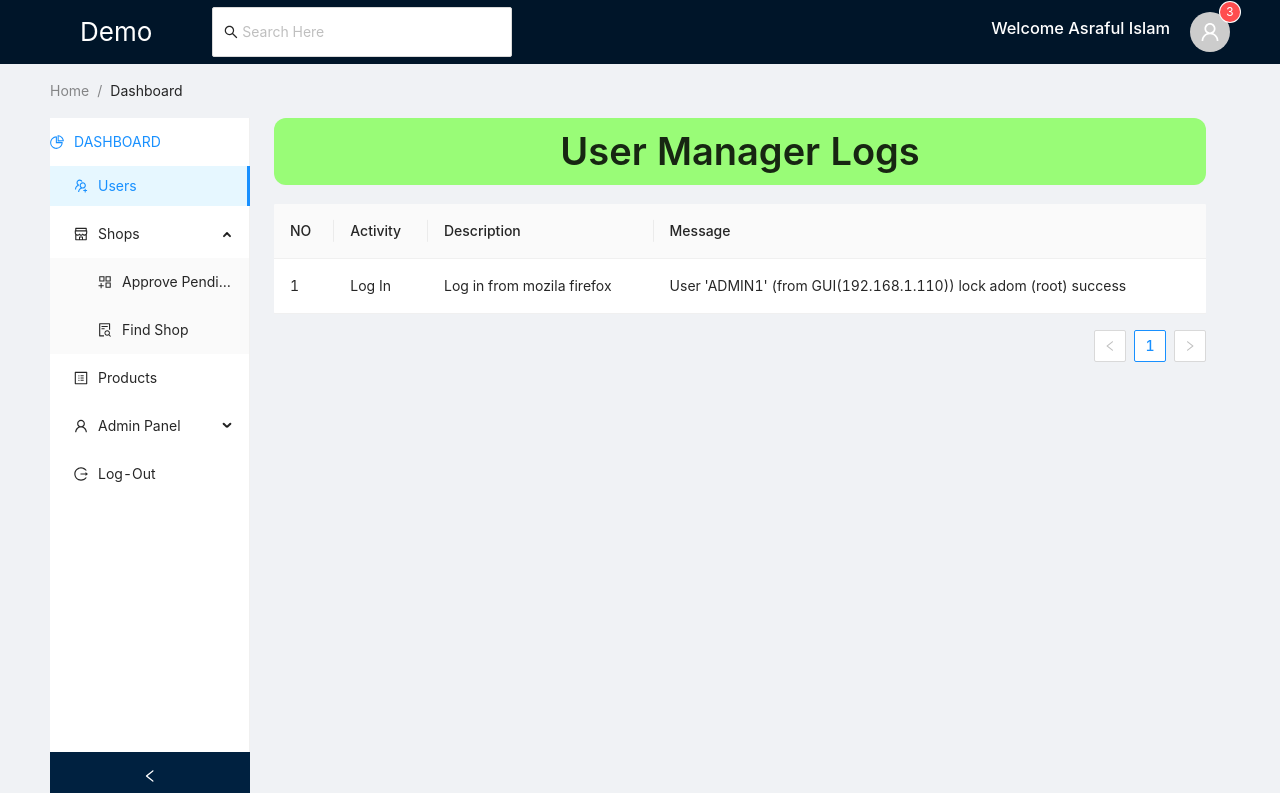
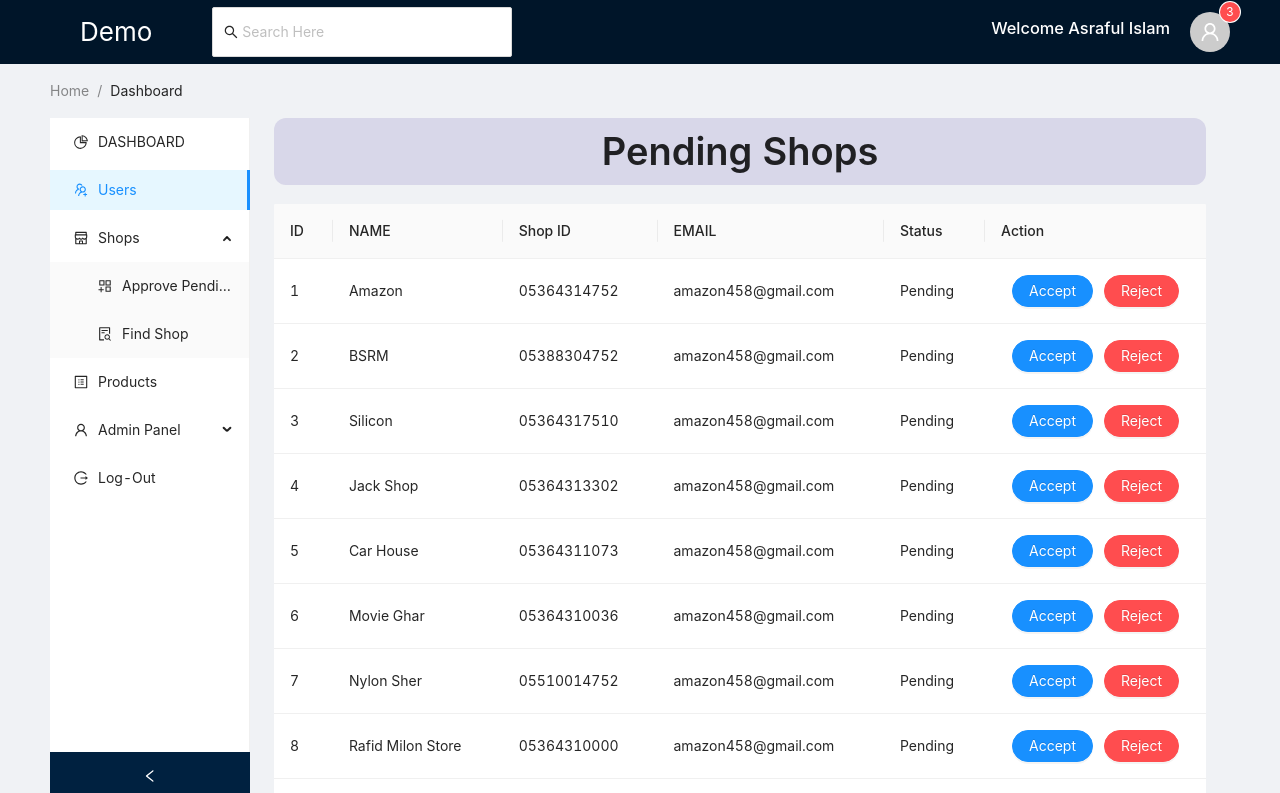
Before and after one commit to aislamspondon/Ant-Dashboard-design, a React (Create React App) app: page /pendingshop in a window 1280 px wide. Shown: the top 793 px of the page. Built offline with nearby package versions, Linux system fonts and the light colour scheme.

Commit message:
deploy demo

```diff
--- a/package.json
+++ b/package.json
@@ -9,6 +9,7 @@
     "antd": "^4.22.7",
     "react": "^18.2.0",
     "react-dom": "^18.2.0",
+    "react-router-dom": "^6.3.0",
     "react-scripts": "5.0.1",
     "recharts": "^2.1.13",
     "web-vitals": "^2.1.4"
--- a/src/Components/ApprovePendingShop.js
+++ b/src/Components/ApprovePendingShop.js
@@ -462,7 +462,7 @@ export default function ApprovePendingShop() {
           borderRadius: 12,
         }}
       >
-        Shops
+        Pending Shops
       </Title>
       <Table
         dataSource={data}
--- a/src/Components/LayoutDashboard.js
+++ b/src/Components/LayoutDashboard.js
@@ -11,14 +11,15 @@ import {
   UsergroupAddOutlined,
   UserOutlined,
 } from "@ant-design/icons";
+import { BrowserRouter as Router, Route, Routes } from "react-router-dom";
 
-// import Home from "./Home";
-// import Users from "./Users";
+import Home from "./Home";
+import Users from "./Users";
 
-// import ApprovePendingShop from "./ApprovePendingShop";
-// import FindShop from "./FindShop";
-// import ManageAdmin from "./ManageAdmin";
 import AdminLogs from "./AdminLogs";
+import ApprovePendingShop from "./ApprovePendingShop";
+import FindShop from "./FindShop";
+import ManageAdmin from "./ManageAdmin";
 
 import { Avatar, Badge, Breadcrumb, Input, Layout, Menu } from "antd";
 import { React, useState } from "react";
@@ -93,20 +94,20 @@ export default function Layout2() {
                 height: "100%",
               }}
             >
-              <a href="/home">
-                <Menu.Item key="1" icon={<PieChartOutlined />}>
-                  DASHBOARD
-                </Menu.Item>
-              </a>
+              <Menu.Item key="1" icon={<PieChartOutlined />}>
+                <a href="/">DASHBOARD</a>
+              </Menu.Item>
+
               <Menu.Item key="2" icon={<UsergroupAddOutlined />}>
-                Users
+                <a href="/users"> Users</a>
               </Menu.Item>
               <SubMenu key="sub1" icon={<ShopOutlined />} title="Shops">
                 <Menu.Item key="3" icon={<AppstoreAddOutlined />}>
-                  Approve Pending Shop
+                  <a href="/pendingshop">Approve Pending Shop</a>
                 </Menu.Item>
+
                 <Menu.Item key="4" icon={<FileSearchOutlined />}>
-                  Find Shop
+                  <a href="/findshop">Find Shop</a>
                 </Menu.Item>
               </SubMenu>
               <Menu.Item key="5" icon={<ProfileOutlined />}>
@@ -114,10 +115,10 @@ export default function Layout2() {
               </Menu.Item>
               <SubMenu key="sub2" icon={<UserOutlined />} title="Admin Panel">
                 <Menu.Item key="6" icon={<AppstoreOutlined />}>
-                  Manage Users
+                  <a href="/manageadmin">Manage Users</a>
                 </Menu.Item>
                 <Menu.Item key="7" icon={<HistoryOutlined />}>
-                  Admin Logs
+                  <a href="/adminlogs">Admin Logs</a>
                 </Menu.Item>
               </SubMenu>
               <Menu.Item key="8" icon={<LogoutOutlined />}>
@@ -131,12 +132,26 @@ export default function Layout2() {
               minHeight: 280,
             }}
           >
+            <Router>
+              <Routes>
+                <Route exact path="/" element={<Home />} />
+                <Route exact path="/users" element={<Users />} />
+                <Route
+                  exact
+                  path="/pendingshop"
+                  element={<ApprovePendingShop />}
+                />
+                <Route exact path="/findshop" element={<FindShop />} />
+                <Route exact path="/manageadmin" element={<ManageAdmin />} />
+                <Route exact path="/adminlogs" element={<AdminLogs />} />
+              </Routes>
+            </Router>
             {/* <Home /> */}
             {/* <Users /> */}
             {/* <ApprovePendingShop /> */}
             {/* <FindShop /> */}
             {/* <ManageAdmin /> */}
-            <AdminLogs />
+            {/* <AdminLogs /> */}
           </Content>
         </Layout>
       </Content>
```
Also changed, not shown: 1 other file (tests, documents, lock files or other folders).
